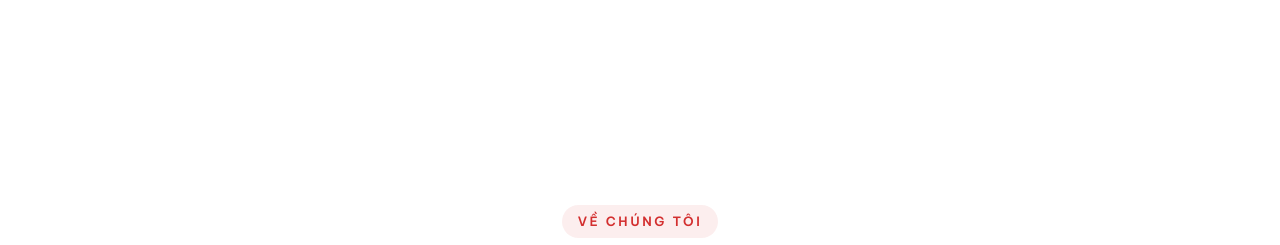
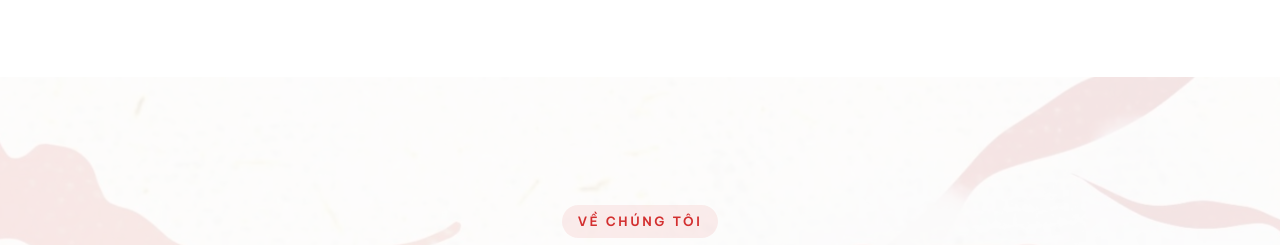
Before and after one commit to nhutHao05/VieTales, a website built with Vite: page index.html in a window 1280 px wide. Shown: the part 1054-1299 px from the top of the page. Built offline with nearby package versions, Linux system fonts and the light colour scheme; a web font is replaced by a local one.

Commit message:
Demo_Landing_Page_Ver_2

```diff
--- a/src/styles/pages.css
+++ b/src/styles/pages.css
@@ -225,8 +225,20 @@
 
 /* === ABOUT / MISSION SECTION === */
 .about-section {
-  background: var(--color-white);
   position: relative;
+  background-image: url('/images/background.jpg');
+  background-size: cover;
+  background-position: center;
+  background-attachment: fixed;
+  z-index: 1;
+}
+
+.about-section::before {
+  content: '';
+  position: absolute;
+  inset: 0;
+  background: rgba(255, 255, 255, 0.88); /* Lớp phủ trắng mờ để dễ đọc chữ */
+  z-index: -1;
 }
 
 .about-grid {
```
